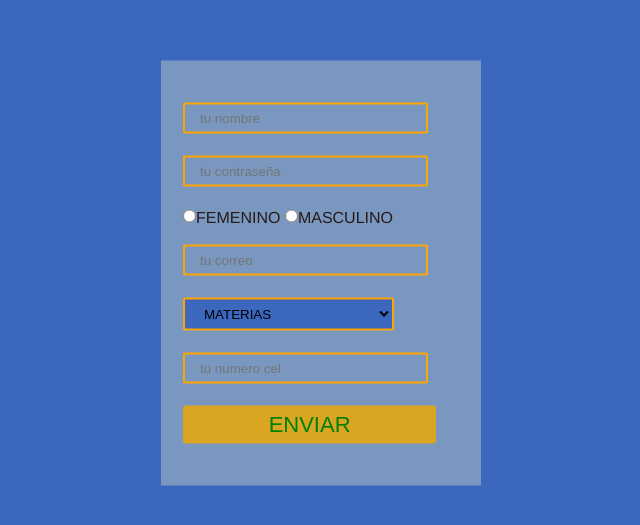
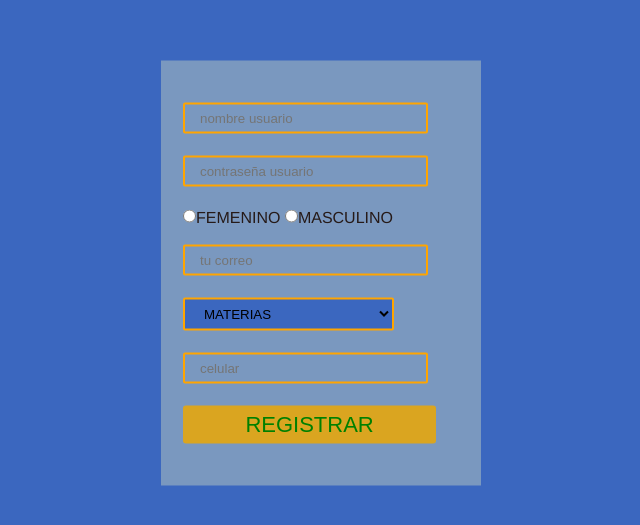
Before and after one commit to nejenzamora/githubmiprimerrep-, a plain HTML site: page index.html in a window 1280 px wide. Shown: the part 127-652 px from the top of the page, without its empty margins (319-959 px from the left). Drawn offline with Linux system fonts and the light colour scheme.

Commit message:
se actualizo resistro de usuario las casillas de registro el boton

```diff
--- a/index.html
+++ b/index.html
@@ -5,7 +5,7 @@
     <meta charset="UTF-8">
     <meta http-equiv="X-UA-Compatible" content="IE=edge">
     <meta name="viewport" content="width=device-width, initial-scale=1.0">
-    <title> REGISTRAr personal </title>
+    <title> REGISTRAR USUARIO </title>
     <link rel="stylesheet" href="estilos.css" class="css">
 </head>
 
@@ -15,11 +15,11 @@
         <form action="formu.php" method="post">
             <table>
                 <tr>
-                    <td> <input type="nombre" placeholder="tu nombre" name="nombre" required> </td>
+                    <td> <input type="nombre" placeholder="nombre usuario" name="nombre" required> </td>
                 </tr>
                 <tr>
 
-                    <td> <input type="password" placeholder="tu contraseña" name="password" required> </td>
+                    <td> <input type="password" placeholder="contraseña usuario" name="password" required> </td>
                 </tr>
                 <tr>
                     <td>
@@ -41,15 +41,15 @@
                         <option value="database1"> BASE DE DATOS I </option>
                         <option value="database2"> BASE DE DATOS II </option>
                         <option value="fisica2"> FISICA II </option>
-                         </select>
+                        </select>
                         <tr>
-                            <td> <input type="phone" placeholder="tu numero cel" name="telefono" required> </td>
+                            <td> <input type="phone" placeholder="celular" name="telefono" required> </td>
                         </tr>
                     </td>
                 </tr>
                 <tr>
                     <td>
-                        <input type="submit" value="ENVIAR" name="enviar">
+                        <input type="submit" value="REGISTRAR" name="enviar">
                     </td>
                 </tr>
                 <table>
```
